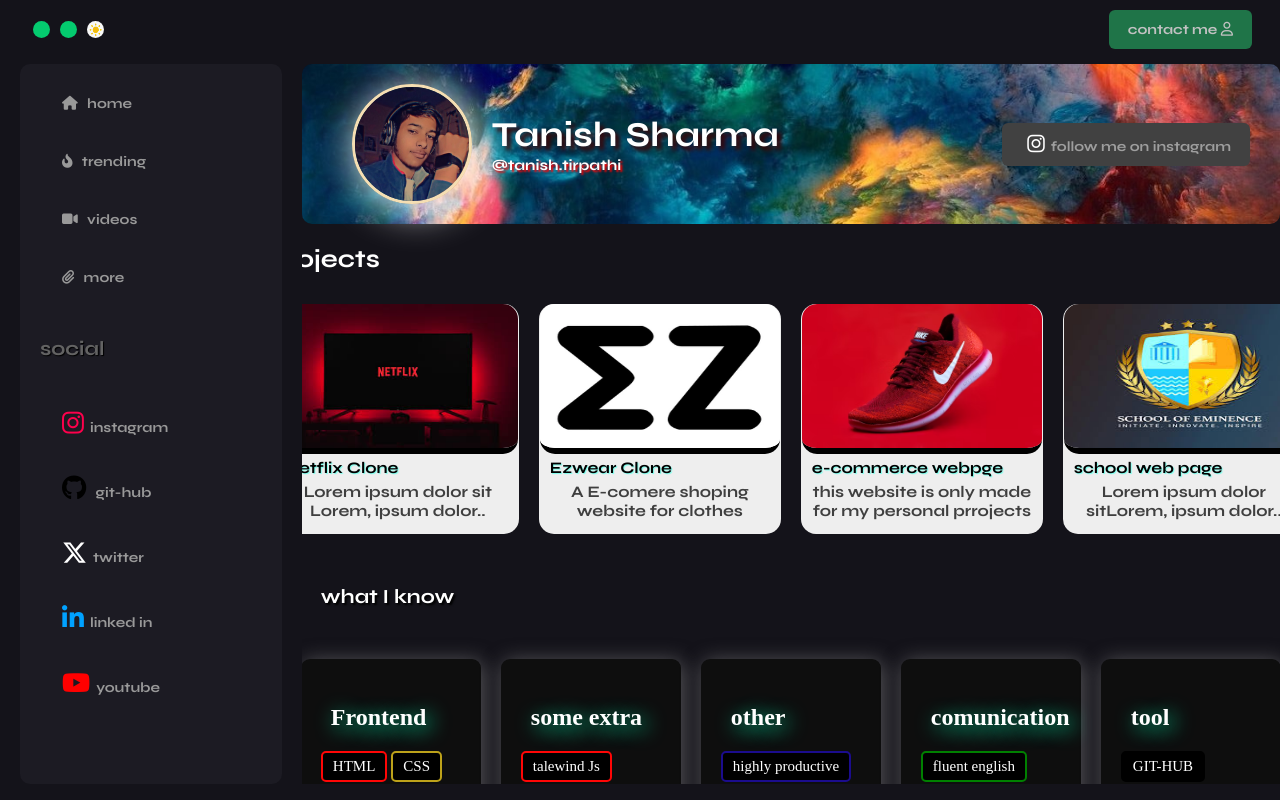
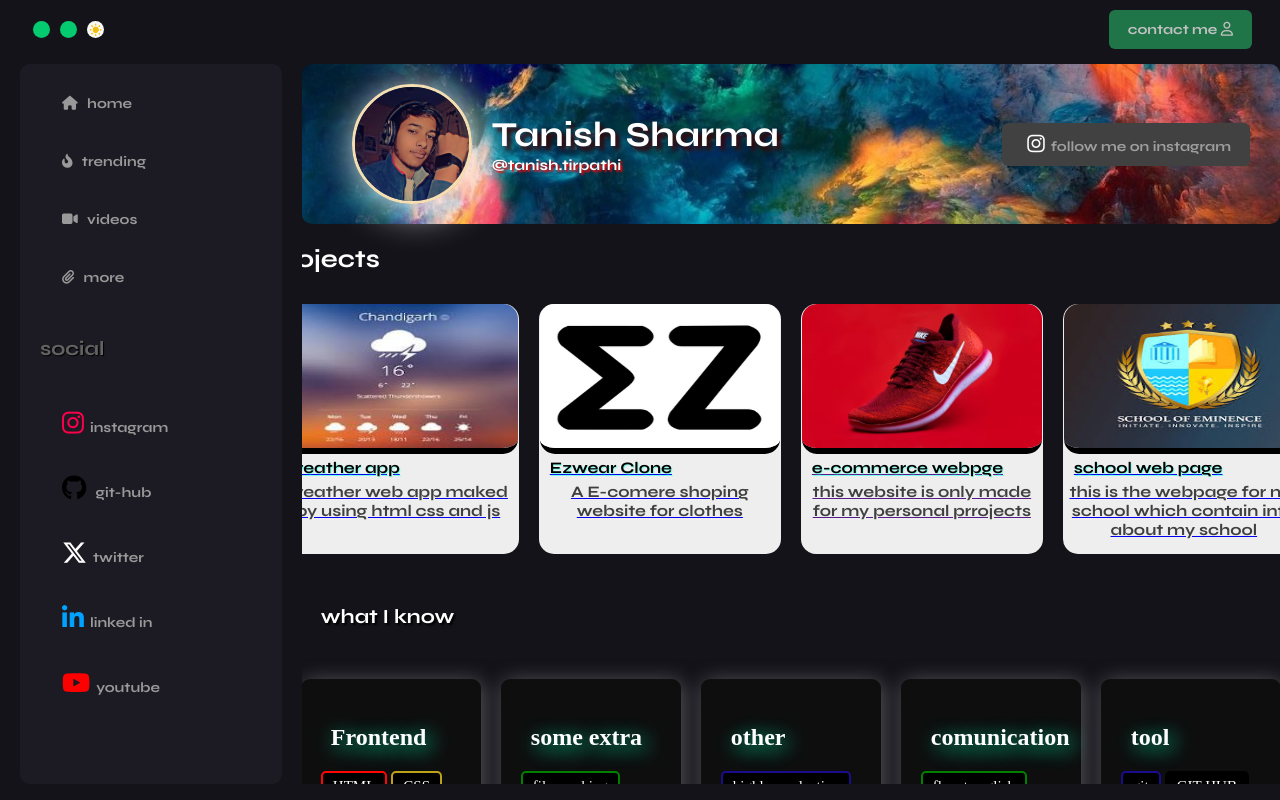
Before and after one commit to tanishtirpathi/tanish, a plain HTML site: page main/main.html in a window 1280 px wide. Drawn offline with Linux system fonts and the light colour scheme; a web font is replaced by a local one.

Commit message:
work is going still

```diff
--- a/main/main.html
+++ b/main/main.html
@@ -115,26 +115,26 @@
             <h1>Projects</h1>
           </div>
           <div class="card-container">
-            <div class="card">
-              <img src="download.jpeg" alt="" />
-              <h2>netflix Clone</h2>
-              <p>Lorem ipsum dolor sit Lorem, ipsum dolor..</p>
-            </div>
-            <div class="card">
+            <div class="card"><a href="https://tanishtirpathi.github.io/best-weather-app/">
+              <img src="download (2).jfif" alt="" />
+              <h2>weather app </h2>
+              <p>weather web app maked by using html css and js </p>
+            </div></a>
+            <div class="card"><a href="https://tanishtirpathi.github.io/EZwears/">
               <img src="logo.jpg" alt="" />
               <h2>Ezwear Clone</h2>
               <p>A E-comere shoping website for clothes</p>
-            </div>
-            <div class="card" id="nike">
+            </div></a>
+            <div class="card" id="nike"> <a href="">
               <img src="nike.png" alt="" />
               <h2>e-commerce webpge </h2>
               <p>this website is only made for my personal prrojects</p>
-            </div>
-            <div class="card">
+            </div></a>
+            <div class="card"><a href="https://tanishtirpathi.github.io/school-of-Eminence-Bhoa/">
               <img src="sc.jfif" alt="" />
               <h2>school web page</h2>
-              <p>Lorem ipsum dolor sitLorem, ipsum dolor..</p>
-            </div>
+              <p>this is the webpage for my school which contain info about my school</p>
+            </div></a>
           </div>
         </div>
         <!-- skills section start form here -->
@@ -150,13 +150,14 @@
                     <li class="yello">CSS</li>
                     <li class="border">javascript</li>
                     <li class="red">HTML5 </li>
-                    <li class="yelo">css3 </li>
+                    <li class="yelo">css3 </li><li class="f">react</li>
 
                   </ul>
                 </div>
                 <div class="boxes">
                   <h2>some extra</h2>
-                  <ul>
+                  <ul><li class="border">film-making </li>
+                    <li class="yelo">desing </li>
                     <li class="red">talewind Js</li>
                     <li class="f">bootstrap </li>
                     <li class="yello">git </li>
@@ -166,6 +167,7 @@
                 <div class="boxes">
                   <h2>other</h2>
                   <ul>
+
                     <li class="f">highly productive</li>
                     <li class="yelo">logical building </li>
                     <li class="red">50 WPM typing</li>
@@ -184,6 +186,7 @@
                 <div class="boxes">
                   <h2>tool</h2>
                   <ul>
+                    <li class="f">git </li>
                     <li class="yelo">GIT-HUB</li>
                     <li class="red">VS code</li>
                     <li class="border"> AI prompt</li>
@@ -262,7 +265,7 @@
             <div class="proj">
               <i class="fa fa-cloud" aria-hidden="true"></i>
               <div class="text">
-                <h5> weather app</h5>
+                <h5> food  app</h5>
                 <h6>html , css , javascript</h6>
                 <h6>react , api   ,</h6>
 
@@ -272,7 +275,7 @@
             <div class="proj">
             <i class="fa fa-graduation-cap" aria-hidden="true"></i>
               <div class="text">
-                <h5>jee app to track progress</h5>
+                <h5>Travel place suggester </h5>
                 <h6>html , css , javascript</h6>
                 <h6>react , tailwind ,</h6>
 
@@ -292,7 +295,7 @@
               <li><a href="https://www.linkedin.com/in/tanish-tirpathi-8bb474295/">E-mails</a></li>
             </ul>
           </footer>
-          <h3>Lorem ipsum dolor sit amet consectetur adipisicing elit. Ut dolor dolorem expedita voluptate maiores voluptatum quibusdam vel, nisi natus deleniti.</h3>
+          <h3>Crafting seamless digital experiences with cutting-edge technology and creative solutions</h3>
         </div>
       </section>
     </main>
--- a/main/stylee.css
+++ b/main/stylee.css
@@ -26,11 +26,11 @@ nav {
   align-items: center;
   justify-content: space-around;
 }
-.light{
+.light {
   width: 17px;
   height: 17px;
   border-radius: 50%;
- mix-blend-mode: hard-light;
+  mix-blend-mode: hard-light;
   margin: 5px;
   cursor: pointer;
 }
@@ -304,12 +304,12 @@ section {
   padding: 0px 1px;
   margin: 10px;
   width: auto;
-  height: 230px;
+  height: 250px;
   transition: all 0.4s ease-in;
   box-sizing: border-box;
 }
 .card:hover {
-  box-shadow: 10px 10px 40px rgb(143, 190, 204);
+  box-shadow: 5px 5px 20px rgb(153, 153, 153);
 }
 .card h2 {
   font-family: syne;
@@ -525,7 +525,7 @@ section {
   margin: 0px 10px;
 }
 .boxes:hover {
-  box-shadow: 5px 5px 50px rgb(255, 255, 255);
+  box-shadow: 5px 5px 30px rgb(255, 255, 255);
   background-color: rgb(14, 14, 14);
   border-radius: 9px;
   padding: 30px 20px;
```
Also changed, not shown: main/download (2).jfif (added).
